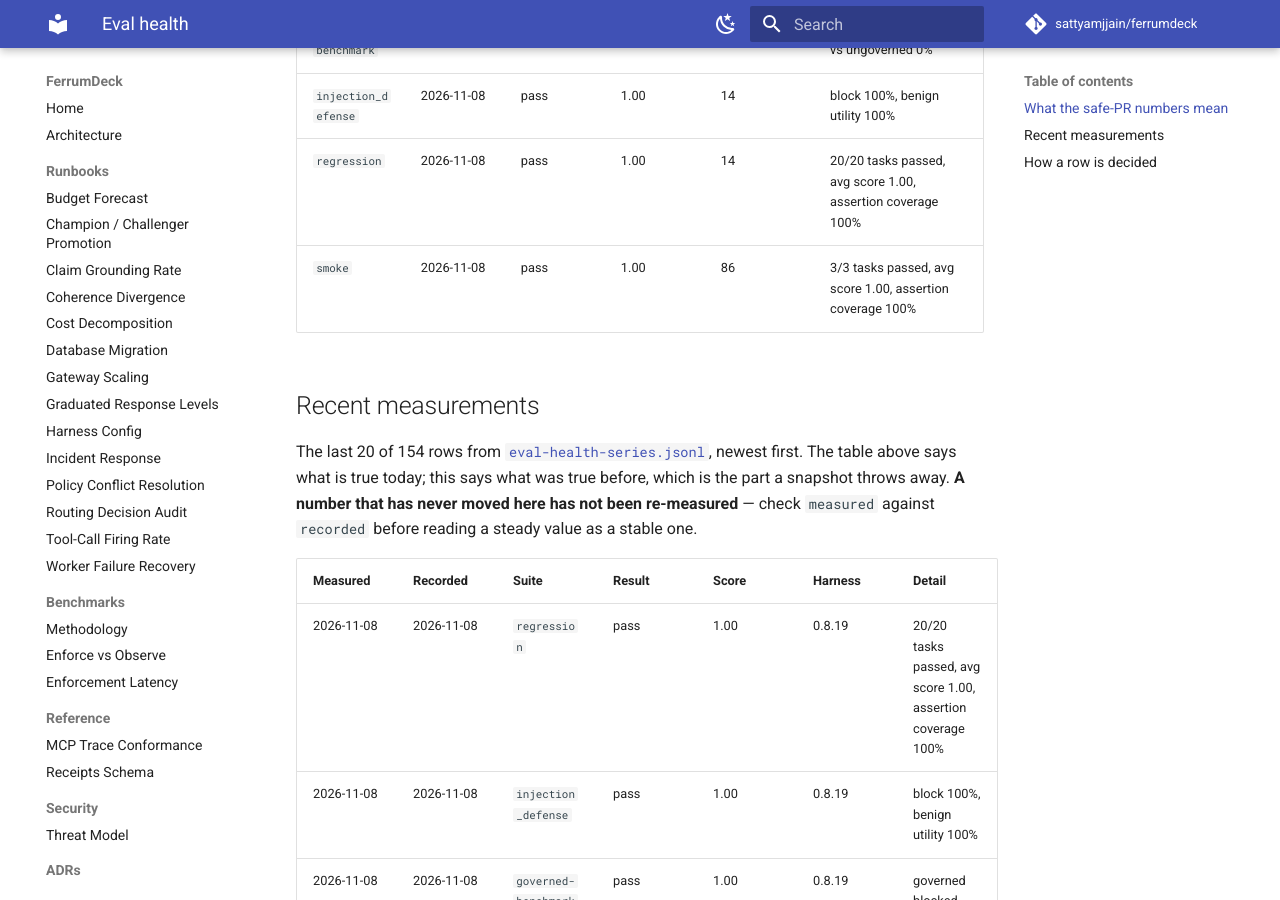
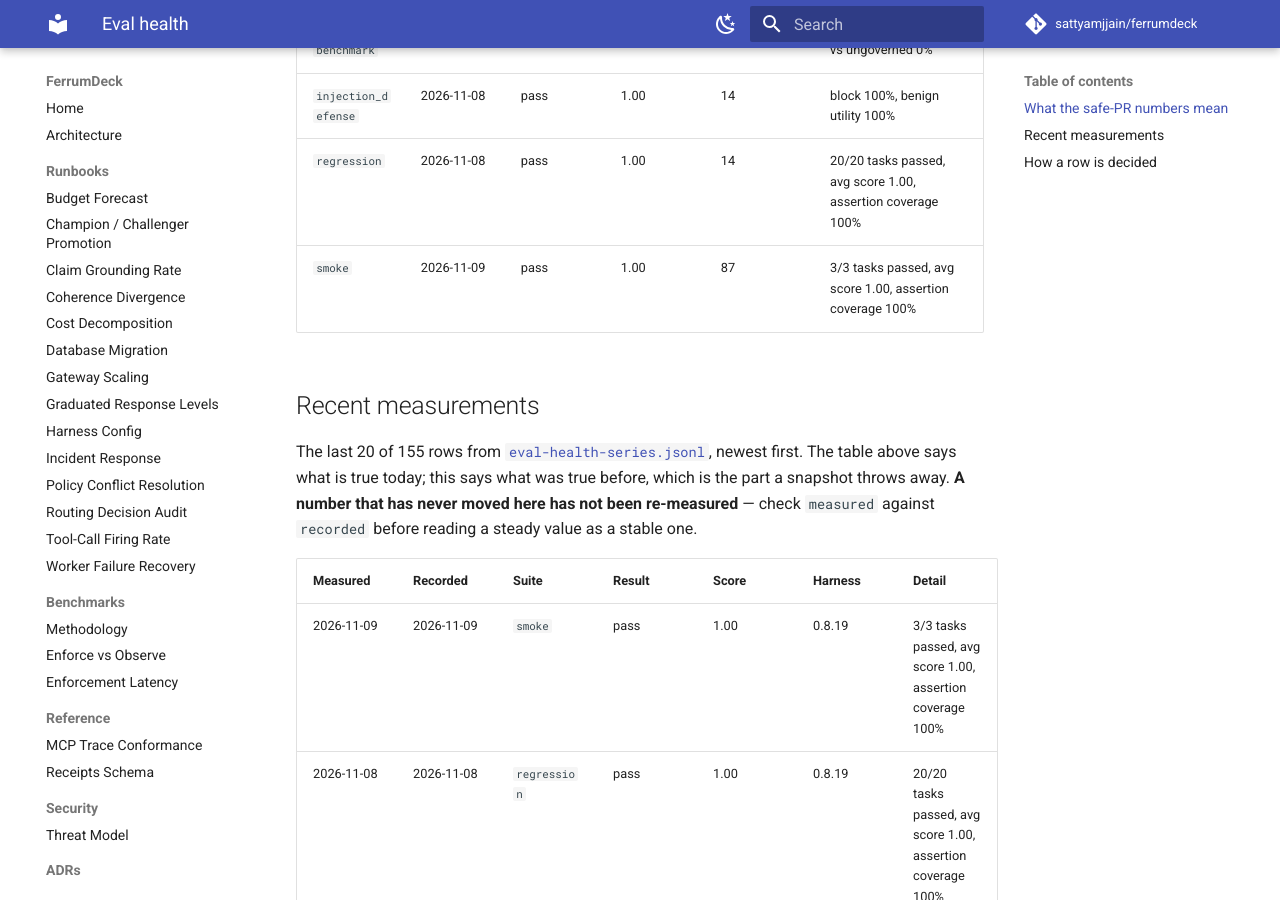
Before and after one commit to sattyamjjain/ferrumdeck, an MkDocs documentation site: the page built from docs/eval-health.md, in a window 1280 px wide and 900 px high, scrolled down 1531 px. Built offline with MkDocs 1.6.1 and Material for MkDocs 9.7.7, drawn with Linux system fonts in a browser that asks for light colours; comment, search, counter and statistics services are not loaded; some of the changed text lies outside the part shown.

Commit message:
docs(evals): refresh eval health + append series 2026-11-09 [skip ci]

```diff
--- a/docs/eval-health.md
+++ b/docs/eval-health.md
@@ -25,14 +25,15 @@ So neither number was ever evidence about the agent. The response is to rescope
 | `governed-benchmark` | 2026-11-08 | pass | 1.00 | 14 | governed blocked 100% vs ungoverned 0% |
 | `injection_defense` | 2026-11-08 | pass | 1.00 | 14 | block 100%, benign utility 100% |
 | `regression` | 2026-11-08 | pass | 1.00 | 14 | 20/20 tasks passed, avg score 1.00, assertion coverage 100% |
-| `smoke` | 2026-11-08 | pass | 1.00 | 86 | 3/3 tasks passed, avg score 1.00, assertion coverage 100% |
+| `smoke` | 2026-11-09 | pass | 1.00 | 87 | 3/3 tasks passed, avg score 1.00, assertion coverage 100% |
 
 ## Recent measurements
 
-The last 20 of 154 rows from [`eval-health-series.jsonl`](eval-health-series.jsonl), newest first. The table above says what is true today; this says what was true before, which is the part a snapshot throws away. **A number that has never moved here has not been re-measured** — check `measured` against `recorded` before reading a steady value as a stable one.
+The last 20 of 155 rows from [`eval-health-series.jsonl`](eval-health-series.jsonl), newest first. The table above says what is true today; this says what was true before, which is the part a snapshot throws away. **A number that has never moved here has not been re-measured** — check `measured` against `recorded` before reading a steady value as a stable one.
 
 | Measured | Recorded | Suite | Result | Score | Harness | Detail |
 | --- | --- | --- | --- | --- | --- | --- |
+| 2026-11-09 | 2026-11-09 | `smoke` | pass | 1.00 | 0.8.19 | 3/3 tasks passed, avg score 1.00, assertion coverage 100% |
 | 2026-11-08 | 2026-11-08 | `regression` | pass | 1.00 | 0.8.19 | 20/20 tasks passed, avg score 1.00, assertion coverage 100% |
 | 2026-11-08 | 2026-11-08 | `injection_defense` | pass | 1.00 | 0.8.19 | block 100%, benign utility 100% |
 | 2026-11-08 | 2026-11-08 | `governed-benchmark` | pass | 1.00 | 0.8.19 | governed blocked 100% vs ungoverned 0% |
@@ -64,4 +64,4 @@ The file is append-only and never rewritten by the refresh job. A row found to b
 | `governed-benchmark` | the governed run blocks 100% of unsafe actions |
 | `eval_<suite>_<ts>` (LLM suites) | every task passed (`failed_tasks == 0`) |
 
-_Generated 2026-11-08 09:50 UTC._
+_Generated 2026-11-09 09:15 UTC._
```
Also changed, not shown: other parts of docs/eval-health.md (+0 -1 lines), 2 other files.
